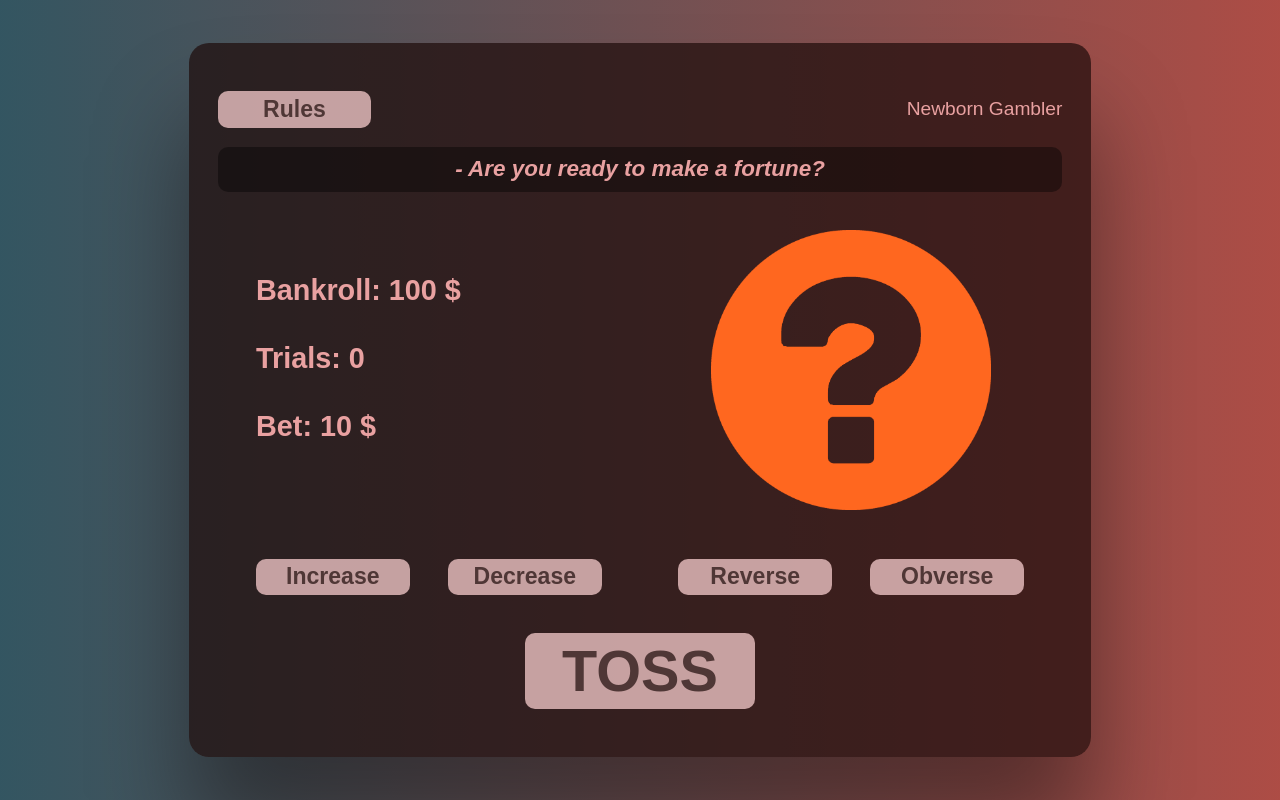
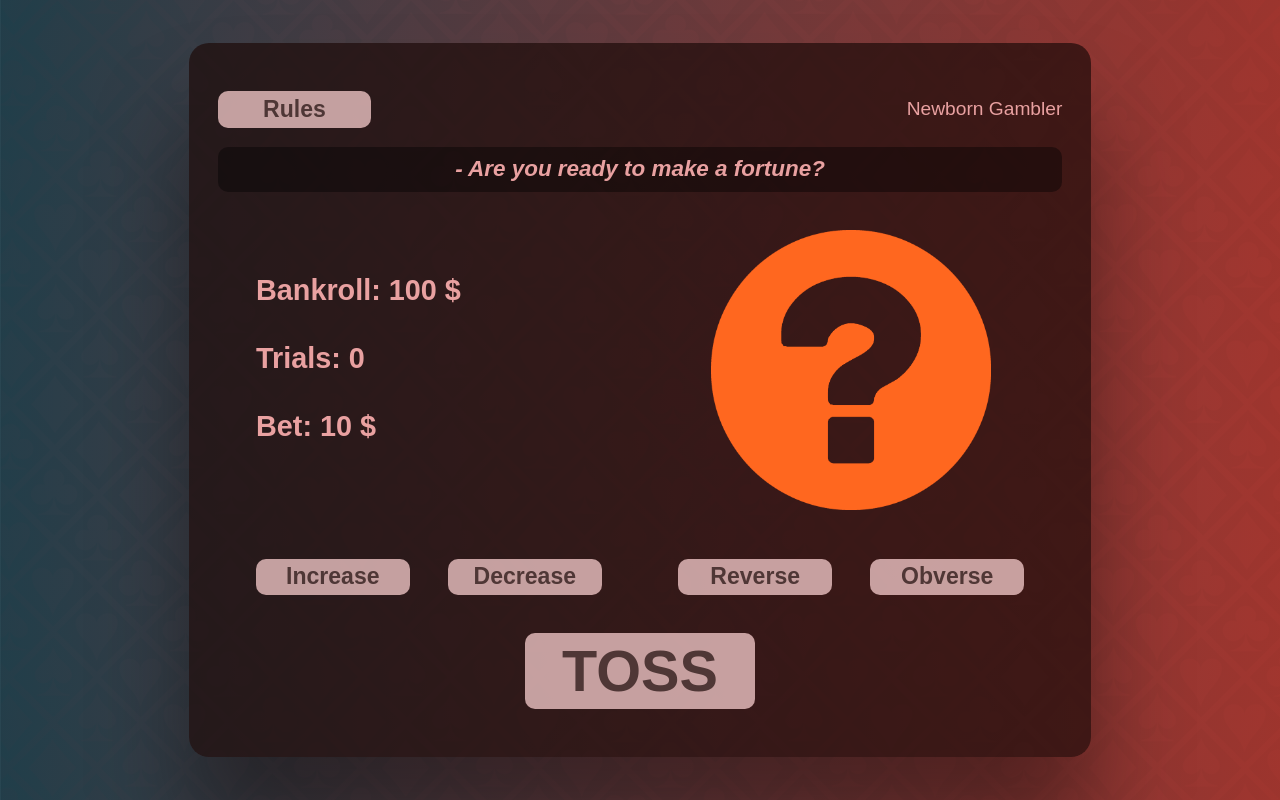
Before and after one commit to SojerSM/VegasTosser, a plain HTML site: page index.html in a window 1280 px wide. Drawn offline with Linux system fonts and the light colour scheme; the site is published under a folder, as on GitHub Pages, so addresses that start at the root find nothing; a web font is replaced by a local one.

Commit message:
Update style.css

```diff
--- a/style.css
+++ b/style.css
@@ -20,7 +20,7 @@ html {
 
 body {
     position: relative;
-    background-image: url(/assets/casino-background.jpg);
+    background-image: url(assets/casino-background.jpg);
     background-size: cover;
     background-repeat: no-repeat;
     height: 100vh;
```
